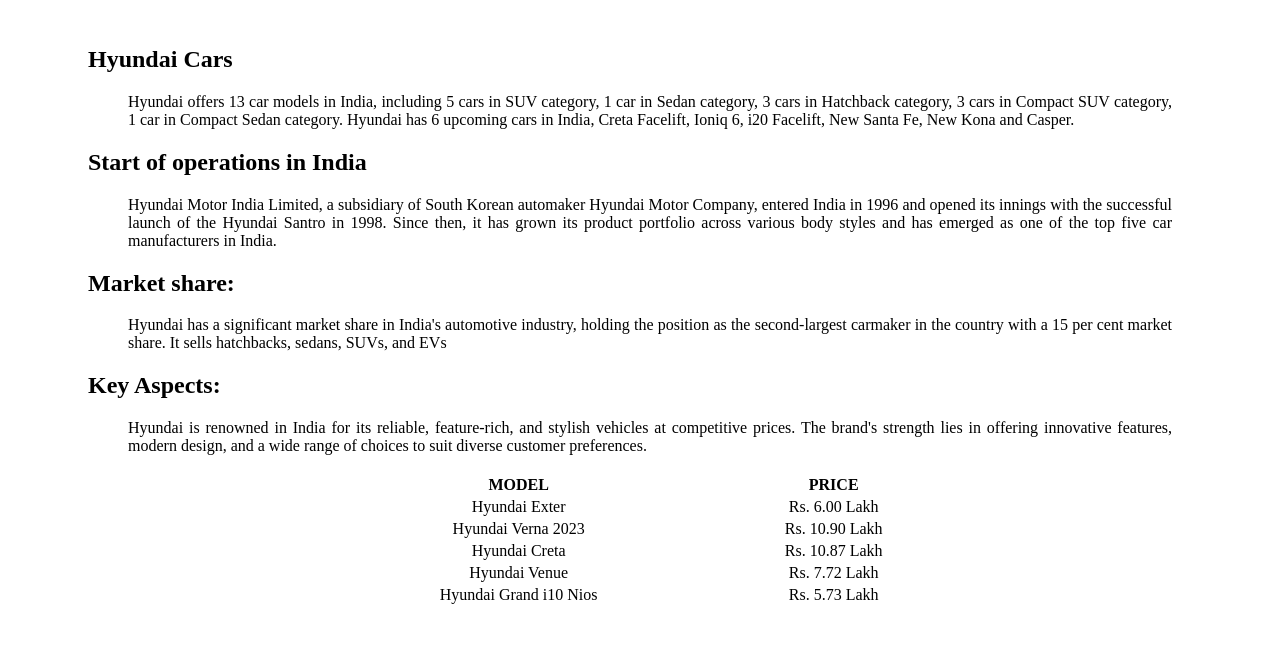
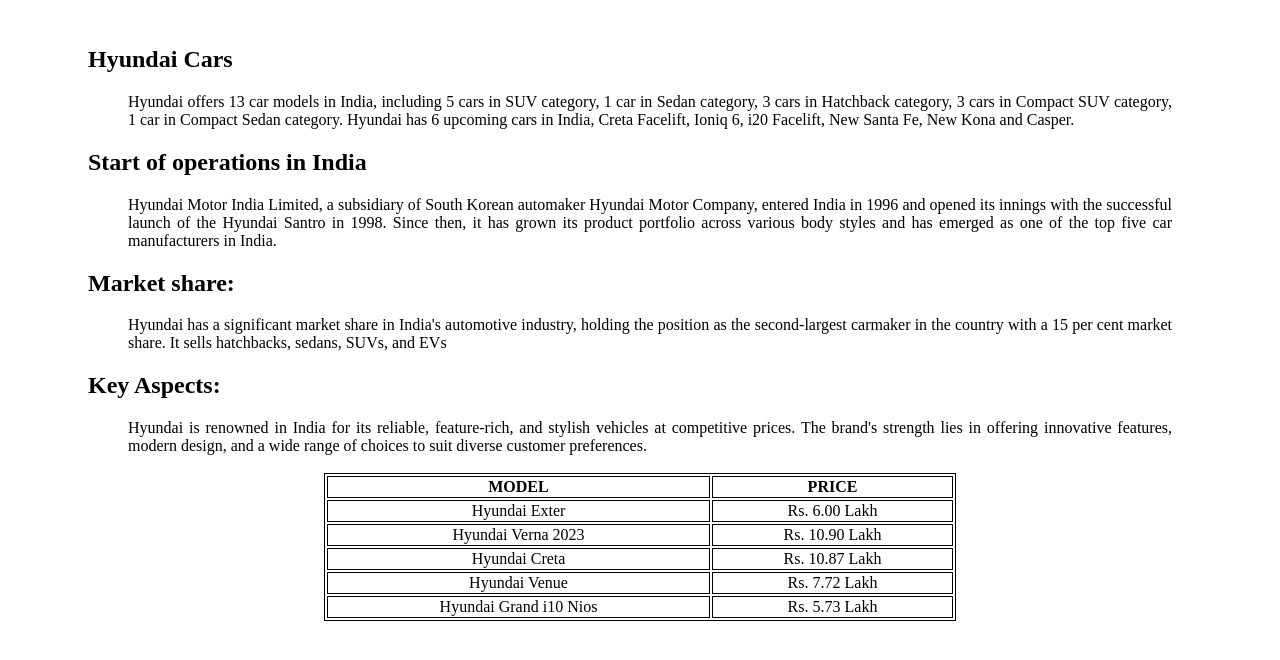
Before and after one commit to GayathriM07/CARS-COMAPRE, a plain HTML site: page hyundai.html in a window 1280 px wide. Drawn offline with Linux system fonts and the light colour scheme.

Commit message:
resolve conflict

```diff
--- a/style.css
+++ b/style.css
@@ -16,7 +16,6 @@
   p{
     text-align:left;
   }
-<<<<<<< HEAD
   #img1{
     width: 17.9rem;
     height: 150px;
@@ -31,7 +30,6 @@
   }
 
 
-=======
   table,th,td{
     border:1px solid black;
   }
@@ -68,5 +66,3 @@
   font-size: larger;
   font-weight: bolder;
 }
-
->>>>>>> 61b3245538ebdf721fbfa0e16314cd3584c464cd
```
Also changed, not shown: index.html (+0 -7 lines).
